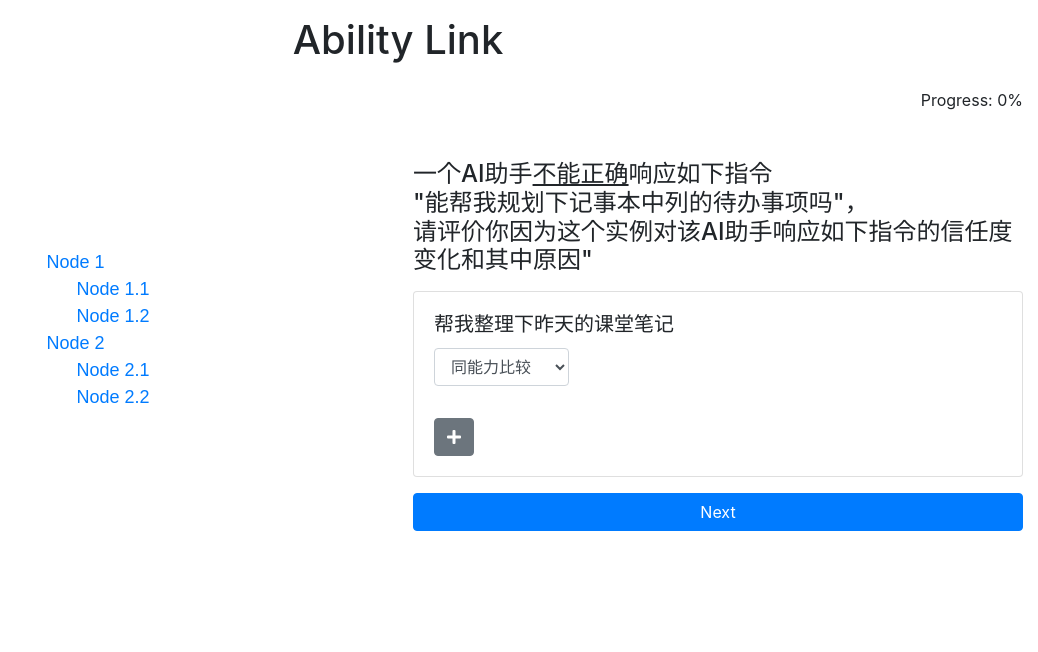
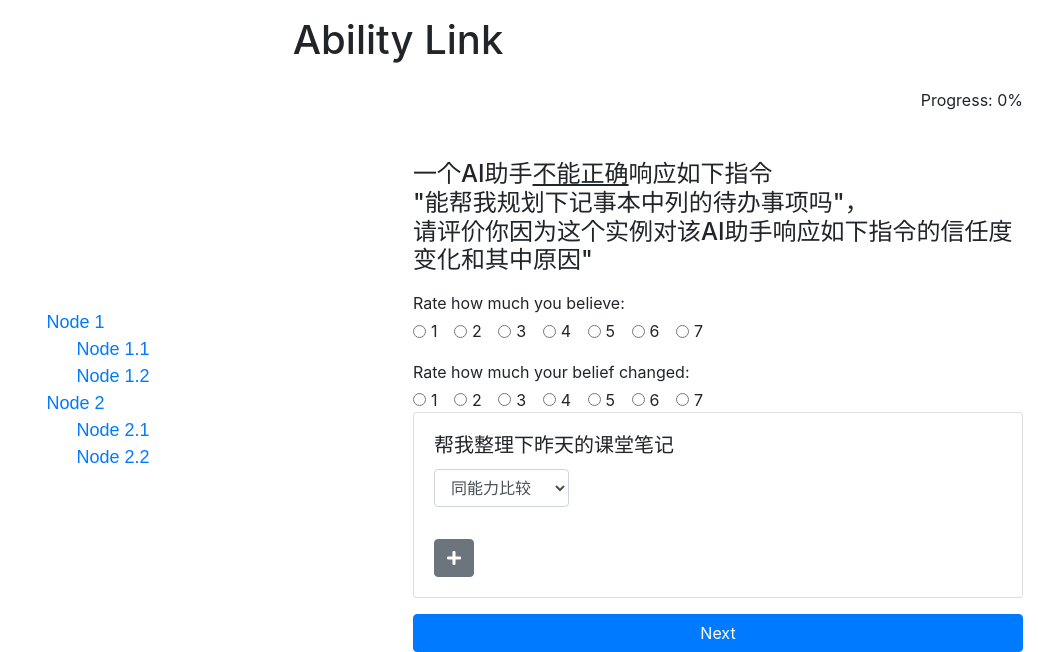
Before and after one commit to yh-zhu18thu/Inception-Annotation, a Flask app: page /index in a window 1280 px wide. Shown: the top 652 px of the page, without its empty margins (242-1280 px from the left). Run offline with Flask 3, Linux system fonts and the light colour scheme; the visitor is signed in with stand-in values (Sample User, id 1); some libraries are stand-ins or nearby versions.

Commit message:
framework finished

```diff
--- a/templates/index.html
+++ b/templates/index.html
@@ -110,6 +110,75 @@
                 <div class="mt-3 mb-3">
                     <h4 id="question-text">The description for example</h4>
                 </div>
+
+                 <!-- Belief Rating -->
+                <div class="belief-rating">
+                    <p class="mb-1">Rate how much you believe:</p>
+                    <div class="form-check form-check-inline">
+                        <input class="form-check-input" type="radio" name="beliefRating" id="belief1" value="1">
+                        <label class="form-check-label" for="belief1">1</label>
+                    </div>
+                    <div class="form-check form-check-inline">
+                        <input class="form-check-input" type="radio" name="beliefRating" id="belief2" value="2">
+                        <label class="form-check-label" for="belief2">2</label>
+                    </div>
+                    <div class="form-check form-check-inline">
+                        <input class="form-check-input" type="radio" name="beliefRating" id="belief3" value="3">
+                        <label class="form-check-label" for="belief3">3</label>
+                    </div>
+                    <div class="form-check form-check-inline">
+                        <input class="form-check-input" type="radio" name="beliefRating" id="belief4" value="4">
+                        <label class="form-check-label" for="belief4">4</label>
+                    </div>
+                    <div class="form-check form-check-inline">
+                        <input class="form-check-input" type="radio" name="beliefRating" id="belief5" value="5">
+                        <label class="form-check-label" for="belief5">5</label>
+                    </div>
+                    <div class="form-check form-check-inline">
+                        <input class="form-check-input" type="radio" name="beliefRating" id="belief6" value="6">
+                        <label class="form-check-label" for="belief6">6</label>
+                    </div>
+                    <div class="form-check form-check-inline">
+                        <input class="form-check-input" type="radio" name="beliefRating" id="belief7" value="7">
+                        <label class="form-check-label" for="belief7">7</label>
+                    </div>
+                    <!-- ... more ratings 2-7 ... -->
+                </div>
+
+                <!-- Change in Belief Rating -->
+                <div class="belief-change-rating mt-3">
+                    <p class="mb-1">Rate how much your belief changed:</p>
+                    <div class="form-check form-check-inline">
+                        <input class="form-check-input" type="radio" name="beliefChangeRating" id="beliefChange1" value="1">
+                        <label class="form-check-label" for="beliefChange1">1</label>
+                    </div>
+                    <div class="form-check form-check-inline">
+                        <input class="form-check-input" type="radio" name="beliefChangeRating" id="beliefChange2" value="2">
+                        <label class="form-check-label" for="beliefChange2">2</label>
+                    </div>
+                    <div class="form-check form-check-inline">
+                        <input class="form-check-input" type="radio" name="beliefChangeRating" id="beliefChange3" value="3">
+                        <label class="form-check-label" for="beliefChange3">3</label>
+                    </div>
+                    <div class="form-check form-check-inline">
+                        <input class="form-check-input" type="radio" name="beliefChangeRating" id="beliefChange4" value="4">
+                        <label class="form-check-label" for="beliefChange4">4</label>
+                    </div>
+                    <div class="form-check form-check-inline">
+                        <input class="form-check-input" type="radio" name="beliefChangeRating" id="beliefChange5" value="5">
+                        <label class="form-check-label" for="beliefChange5">5</label>
+                    </div>
+                    <div class="form-check form-check-inline">
+                        <input class="form-check-input" type="radio" name="beliefChangeRating" id="beliefChange6" value="6">
+                        <label class="form-check-label" for="beliefChange6">6</label>
+                    </div>
+                    <div class="form-check form-check-inline">
+                        <input class="form-check-input" type="radio" name="beliefChangeRating" id="beliefChange7" value="7">
+                        <label class="form-check-label" for="beliefChange7">7</label>
+                    </div>
+                    <!-- ... more ratings 2-7 ... -->
+                </div>
+
                 <!-- Options -->
                 <!-- ... -->
                 <!-- Options -->
@@ -193,6 +262,7 @@
         $('#next-button').click(function() {
             // Handle next button click here
             // save the current user selection to server
+            // clear all the input content
             // update the progress bar
             // load new question set to the page
             $.getJSON('/get_next_question', function(data) {
```
